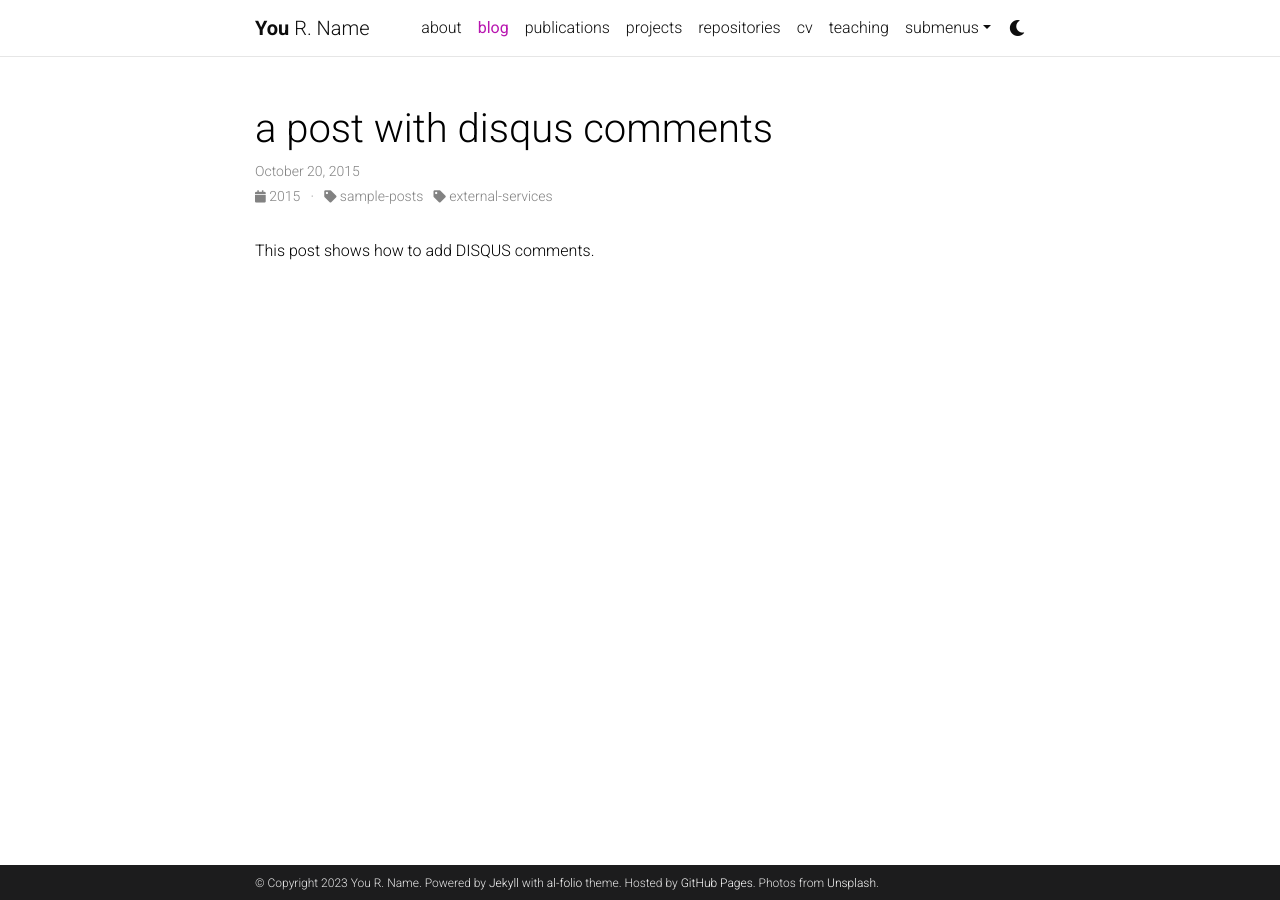
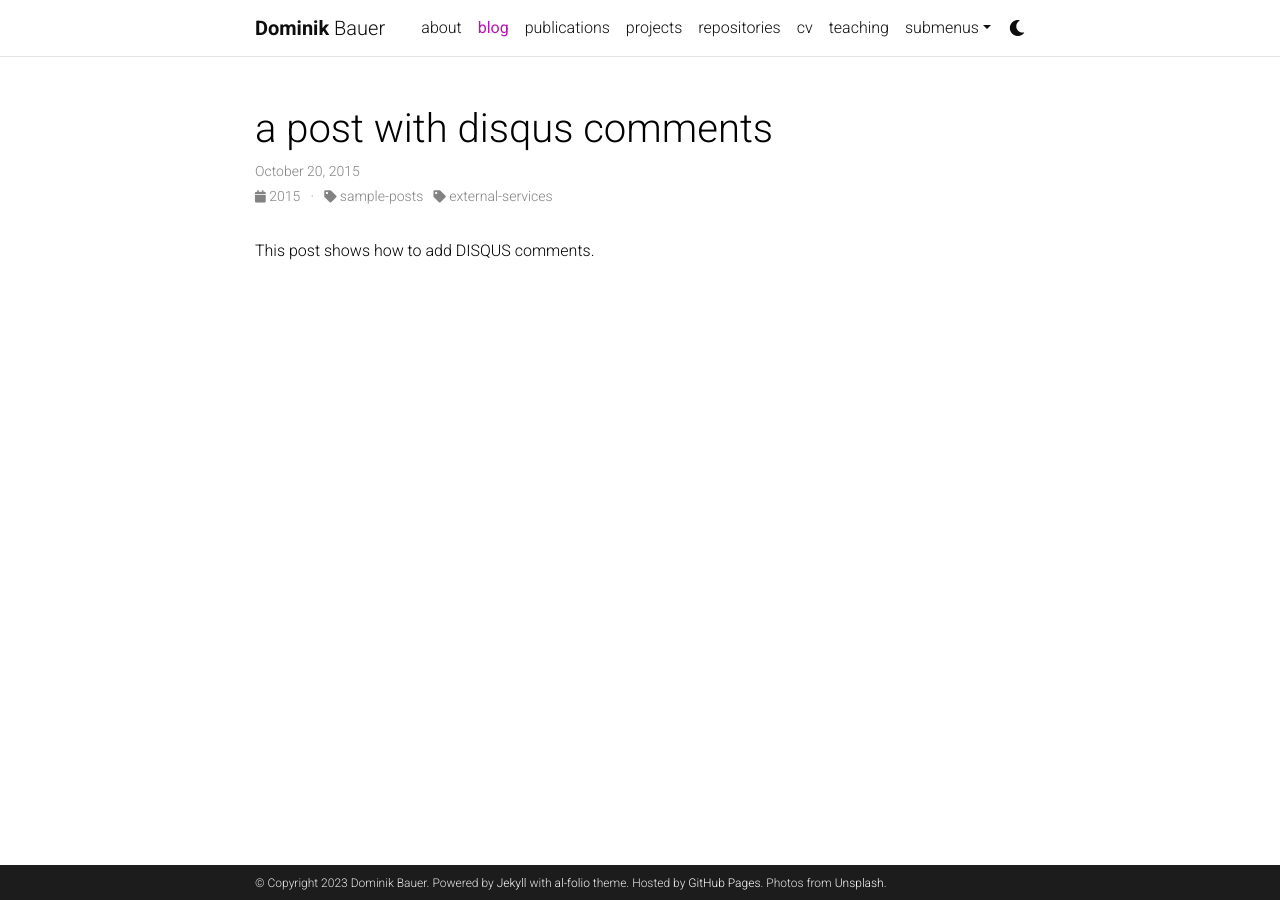
Before and after one commit to dornik/dornik.github.io, a Jekyll site: the page built from _posts/2015-10-20-disqus-comments.md, in a window 1280 px wide. Built offline with Jekyll 4.4.1, drawn with Linux system fonts in a browser that asks for light colours; comment, search, counter and statistics services are not loaded; a style sheet for code colours, icons or effects is not loaded; some of the changed lines change nothing that is shown.

Commit message:
Added information to _config

```diff
--- a/_config.yml
+++ b/_config.yml
@@ -3,23 +3,23 @@
 # -----------------------------------------------------------------------------
 
 title: blank # the website title (if blank, full name will be used instead)
-first_name: You
-middle_name: R.
-last_name: Name
-email: you@example.com
+first_name: Dominik
+middle_name:
+last_name: Bauer
+email: bauer@acin.tuwien.ac.at
 description: > # the ">" symbol means to ignore newlines until "footer_text:"
   A simple, whitespace theme for academics. Based on [*folio](https://github.com/bogoli/-folio) design.
 footer_text: >
   Powered by <a href="https://jekyllrb.com/" target="_blank">Jekyll</a> with <a href="https://github.com/alshedivat/al-folio">al-folio</a> theme.
   Hosted by <a href="https://pages.github.com/" target="_blank">GitHub Pages</a>.
   Photos from <a href="https://unsplash.com" target="_blank">Unsplash</a>.
-keywords: jekyll, jekyll-theme, academic-website, portfolio-website  # add your own keywords or leave empty
+keywords: academic-website, portfolio-website  # add your own keywords or leave empty
 
 lang: en # the language of your site (for example: en, fr, cn, ru, etc.)
 icon: ⚛️  # the emoji used as the favicon (alternatively, provide image name in /assets/img/)
 
-url: https://alshedivat.github.io # the base hostname & protocol for your site
-baseurl: /al-folio # the subpath of your site, e.g. /blog/
+url: https://dornik.github.io # the base hostname & protocol for your site
+baseurl: # the subpath of your site, e.g. /blog/
 last_updated: false # set to true if you want to display last updated in the footer
 impressum_path:  # set to path to include impressum link in the footer, use the same path as permalink in a page, helps to conform with EU GDPR
 
@@ -41,7 +41,7 @@
 # will use title and url fields
 # Take a look to https://github.com/jekyll/jekyll-feed for more customization
 
-rss_icon: true
+rss_icon: false
 
 # -----------------------------------------------------------------------------
 # Layout
@@ -67,16 +67,16 @@
 # Social integration
 # -----------------------------------------------------------------------------
 
-github_username: # your GitHub user name
+github_username: dornik # your GitHub user name
 gitlab_username: # your GitLab user name
 twitter_username: # your Twitter handle
 mastodon_username: # your mastodon instance+username in the format instance.tld/@username
 linkedin_username: # your LinkedIn user name
 telegram_username: # your Telegram user name
-scholar_userid: # your Google Scholar ID
+scholar_userid: 4KgUhEEAAAAJ # your Google Scholar ID
 semanticscholar_id: # your Semantic Scholar ID
 whatsapp_number: # your WhatsApp number (full phone number in international format. Omit any zeroes, brackets, or dashes when adding the phone number in international format.)
-orcid_id: # your ORCID ID
+orcid_id: 0000-0002-1260-1319 # your ORCID ID
 medium_username: # your Medium username
 quora_username: # your Quora username
 publons_id: # your ID on Publons
@@ -122,33 +122,6 @@
 # Pagination
 pagination:
   enabled: true
-
-# Giscus comments (RECOMMENDED)
-# Follow instructions on https://giscus.app/ to setup for your repo to fill out
-# the information below.
-giscus:
-  repo: alshedivat/al-folio      # <your-github-user-name>/<your-github-repo-name>
-  repo_id: MDEwOlJlcG9zaXRvcnk2MDAyNDM2NQ==
-  category: Comments             # name of the category under which discussions will be created
-  category_id: DIC_kwDOA5PmLc4CTBt6
-  mapping: title                 # identify discussions by post title
-  strict: 1                      # use strict identification mode
-  reactions_enabled: 1           # enable (1) or disable (0) emoji reactions
-  input_position: bottom         # whether to display input form below (bottom) or above (top) the comments
-  theme: preferred_color_scheme  # name of the color scheme (preferred works well with al-folio light/dark mode)
-  emit_metadata: 0
-  lang: en
-
-# Disqus comments (DEPRECATED)
-disqus_shortname: al-folio # put your disqus shortname
-# https://help.disqus.com/en/articles/1717111-what-s-a-shortname
-
-# External sources.
-# If you have blog posts published on medium.com or other exteranl sources,
-# you can display them in your blog by adding a link to the RSS feed.
-external_sources:
-  - name: medium.com
-    rss_url: https://medium.com/@al-folio/feed
 
 # -----------------------------------------------------------------------------
 # Collections
@@ -339,7 +312,7 @@
 enable_tooltips:            false  # enables automatic tooltip links generated
                                    # for each section titles on pages and posts
 enable_darkmode:            true   # enables switching between light/dark modes
-enable_navbar_social:       false  # enables displaying social links in the
+enable_navbar_social:       true  # enables displaying social links in the
                                    # navbar on the about page
 enable_project_categories:  true   # enables categorization of projects into
                                    # multiple categories
```
